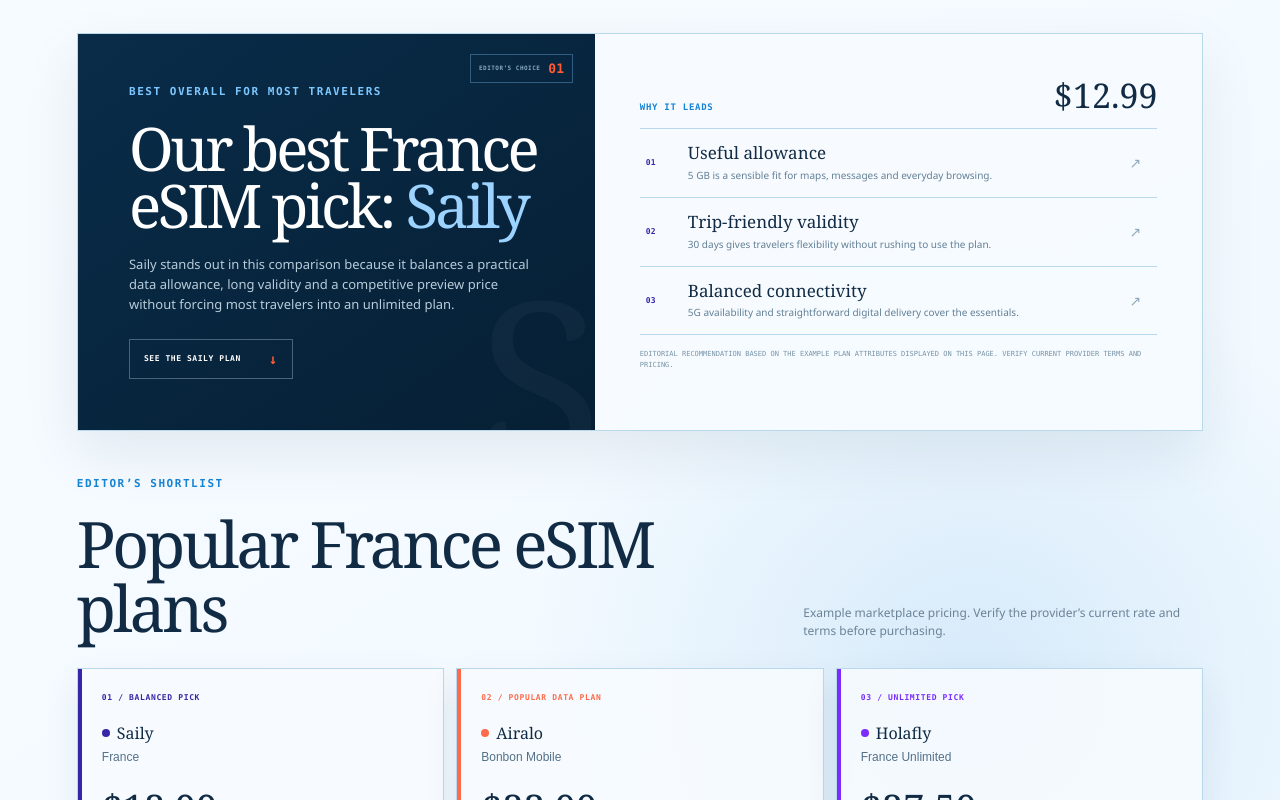
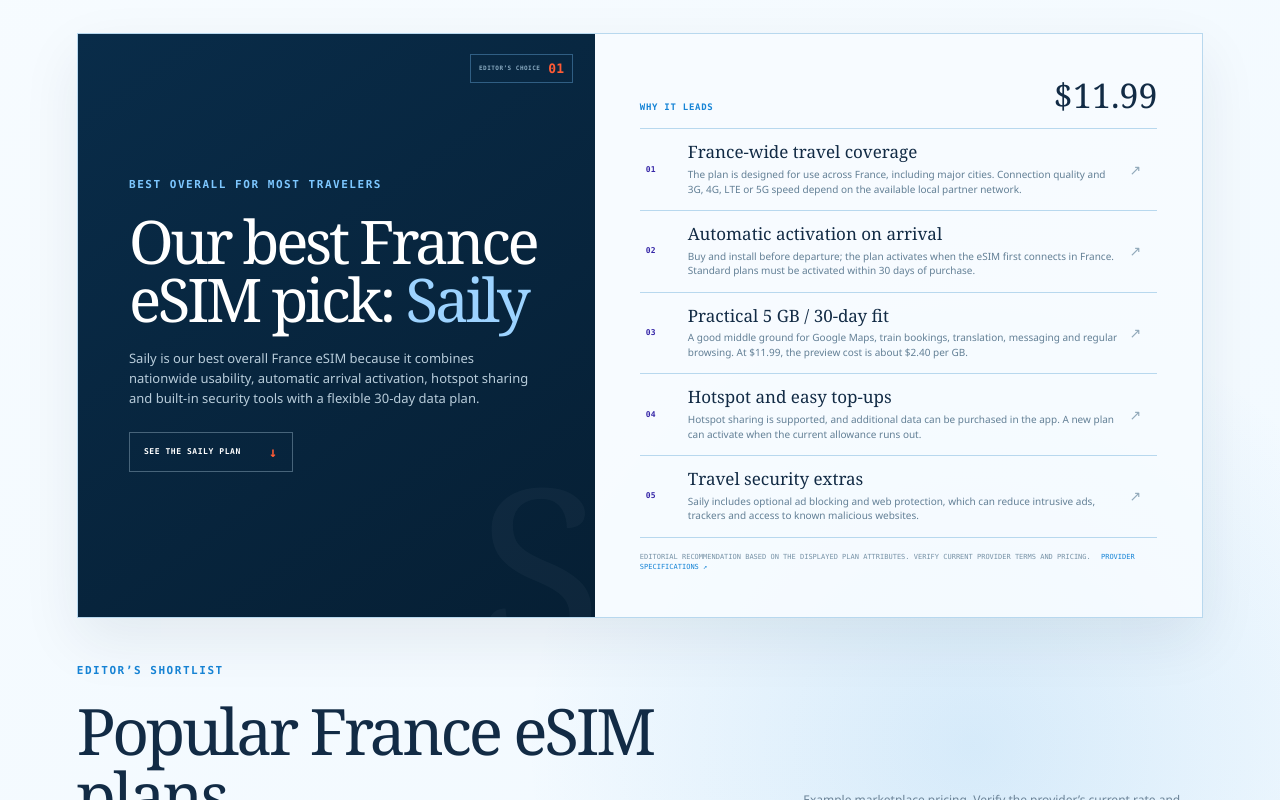
Before and after one commit to KTG1/esimglobal.travel, a Next.js app: page /france in a window 1280 px wide. Shown: the part 700-1500 px from the top of the page. Built offline with nearby package versions, Linux system fonts and the light colour scheme.

Commit message:
Expand France Saily recommendation details

```diff
--- a/app/france/FrancePlans.js
+++ b/app/france/FrancePlans.js
@@ -3,7 +3,7 @@
 import { useMemo, useState } from "react";
 
 export const francePlans = [
-  { brand: "Saily", product: "France", data: 5, dataLabel: "5 GB", days: 30, price: 12.99, network: "5G", color: "#3626a7", note: "Balanced pick" },
+  { brand: "Saily", product: "France", data: 5, dataLabel: "5 GB", days: 30, price: 11.99, network: "3G / 4G / LTE / 5G", color: "#3626a7", note: "Best overall" },
   { brand: "Airalo", product: "Bonbon Mobile", data: 10, dataLabel: "10 GB", days: 30, price: 23, network: "5G", color: "#ff6b4a", note: "Popular data plan" },
   { brand: "Holafly", product: "France Unlimited", data: 999, dataLabel: "Unlimited", days: 7, price: 27.5, network: "5G", color: "#7b2dff", note: "Unlimited pick" },
   { brand: "Nomad", product: "France", data: 10, dataLabel: "10 GB", days: 30, price: 15, network: "5G", color: "#6f5cff", note: "Best price per GB" },
@@ -49,6 +49,21 @@
   const [days, setDays] = useState(0);
   const [price, setPrice] = useState(999);
   const bestPlan = plans.find((plan) => plan.brand === "Saily") || plans[0];
+  const isFrance = country === "France";
+  const bestPickIntro = isFrance
+    ? "Saily is our best overall France eSIM because it combines nationwide usability, automatic arrival activation, hotspot sharing and built-in security tools with a flexible 30-day data plan."
+    : `Saily stands out in this comparison because it balances a practical data allowance, long validity and a competitive preview price without forcing most travelers into an unlimited plan.`;
+  const bestReasons = isFrance ? [
+    { title: "France-wide travel coverage", text: "The plan is designed for use across France, including major cities. Connection quality and 3G, 4G, LTE or 5G speed depend on the available local partner network." },
+    { title: "Automatic activation on arrival", text: "Buy and install before departure; the plan activates when the eSIM first connects in France. Standard plans must be activated within 30 days of purchase." },
+    { title: "Practical 5 GB / 30-day fit", text: "A good middle ground for Google Maps, train bookings, translation, messaging and regular browsing. At $11.99, the preview cost is about $2.40 per GB." },
+    { title: "Hotspot and easy top-ups", text: "Hotspot sharing is supported, and additional data can be purchased in the app. A new plan can activate when the current allowance runs out." },
+    { title: "Travel security extras", text: "Saily includes optional ad blocking and web protection, which can reduce intrusive ads, trackers and access to known malicious websites." },
+  ] : [
+    { title: "Useful allowance", text: `${bestPlan.dataLabel} is a sensible fit for maps, messages and everyday browsing.` },
+    { title: "Trip-friendly validity", text: `${bestPlan.days} days gives travelers flexibility without rushing to use the plan.` },
+    { title: "Balanced connectivity", text: `${bestPlan.network} availability and straightforward digital delivery cover the essentials.` },
+  ];
 
   const filteredPlans = useMemo(() => plans.filter((plan) => plan.data >= data && plan.days >= days && plan.price <= price), [data, days, price]);
 
@@ -59,15 +74,13 @@
           <div className="bestPickSeal"><span>EDITOR’S CHOICE</span><b>01</b></div>
           <p className="eyebrow">BEST OVERALL FOR MOST TRAVELERS</p>
           <h2 id="best-pick-title">Our best {country} eSIM pick: <em>Saily</em></h2>
-          <p>Saily stands out in this comparison because it balances a practical data allowance, long validity and a competitive preview price without forcing most travelers into an unlimited plan.</p>
+          <p>{bestPickIntro}</p>
           <a href="#plans">See the Saily plan <span aria-hidden="true">↓</span></a>
         </div>
         <div className="bestPickReasons">
           <header><span>Why it leads</span><strong>${bestPlan.price.toFixed(2)}</strong></header>
-          <article><span>01</span><div><h3>Useful allowance</h3><p>{bestPlan.dataLabel} is a sensible fit for maps, messages and everyday browsing.</p></div><i aria-hidden="true">↗</i></article>
-          <article><span>02</span><div><h3>Trip-friendly validity</h3><p>{bestPlan.days} days gives travelers flexibility without rushing to use the plan.</p></div><i aria-hidden="true">↗</i></article>
-          <article><span>03</span><div><h3>Balanced connectivity</h3><p>{bestPlan.network} availability and straightforward digital delivery cover the essentials.</p></div><i aria-hidden="true">↗</i></article>
-          <small>Editorial recommendation based on the example plan attributes displayed on this page. Verify current provider terms and pricing.</small>
+          {bestReasons.map((reason, index) => <article key={reason.title}><span>{String(index + 1).padStart(2, "0")}</span><div><h3>{reason.title}</h3><p>{reason.text}</p></div><i aria-hidden="true">↗</i></article>)}
+          <small>Editorial recommendation based on the displayed plan attributes. Verify current provider terms and pricing. {isFrance && <a href="https://saily.com/esim-france/" target="_blank" rel="noreferrer">Provider specifications ↗</a>}</small>
         </div>
       </section>
       <section className="featuredFrancePlans" aria-labelledby="featured-title">
--- a/app/globals.css
+++ b/app/globals.css
@@ -287,7 +287,7 @@
 .bestPickSeal { position: absolute; top: 20px; right: 22px; display: grid; grid-template-columns: auto auto; align-items: center; gap: 8px; padding: 7px 8px; border: 1px solid rgba(125,199,255,.35); }.bestPickSeal span { color: #88a9c0; font: 700 6px/1 "SFMono-Regular", Consolas, monospace; letter-spacing: .08em; }.bestPickSeal b { color: var(--signal); font: 700 13px/1 "SFMono-Regular", Consolas, monospace; }
 .bestPickLead .eyebrow { color: #7dc7ff; }.bestPickLead h2 { position: relative; max-width: 600px; margin: 0; color: white; font: 400 clamp(38px, 4.7vw, 63px)/.95 Georgia, serif; letter-spacing: -.055em; }.bestPickLead h2 em { color: #9dd3ff; font-style: normal; }.bestPickLead > p:not(.eyebrow) { position: relative; max-width: 590px; margin: 20px 0 0; color: #b8ccda; font-size: 13px; line-height: 1.55; }.bestPickLead > a { position: relative; display: flex; align-items: center; justify-content: space-between; gap: 28px; margin-top: 24px; padding: 12px 14px; border: 1px solid #47647a; color: white; font: 700 8px/1 "SFMono-Regular", Consolas, monospace; letter-spacing: .07em; text-decoration: none; text-transform: uppercase; transition: background .18s ease, border-color .18s ease; }.bestPickLead > a span { color: var(--signal); font-size: 14px; transition: transform .18s ease; }.bestPickLead > a:hover { border-color: #7dc7ff; background: #103d60; }.bestPickLead > a:hover span { transform: translateY(3px); }
 .bestPickReasons { padding: clamp(26px, 3.5vw, 46px); }.bestPickReasons > header { display: flex; align-items: end; justify-content: space-between; gap: 20px; padding-bottom: 16px; border-bottom: 1px solid var(--line); }.bestPickReasons > header span { color: var(--ocean); font: 700 9px/1 "SFMono-Regular", Consolas, monospace; letter-spacing: .08em; text-transform: uppercase; }.bestPickReasons > header strong { color: var(--ink); font: 400 34px/1 Georgia, serif; }
-.bestPickReasons article { display: grid; grid-template-columns: 30px 1fr 22px; align-items: center; gap: 12px; padding: 15px 6px; border-bottom: 1px solid var(--line); transition: padding .18s ease, background .18s ease; }.bestPickReasons article:hover { margin-inline: -10px; padding-inline: 16px; background: white; }.bestPickReasons article > span { color: var(--plan-color); font: 700 8px/1 "SFMono-Regular", Consolas, monospace; }.bestPickReasons h3 { margin: 0; color: var(--ink); font: 500 17px/1.1 Georgia, serif; }.bestPickReasons article p { margin: 5px 0 0; color: #627f95; font-size: 10px; line-height: 1.4; }.bestPickReasons article i { color: #91a9ba; font: normal 14px/1 sans-serif; transition: color .18s ease, transform .18s ease; }.bestPickReasons article:hover i { color: var(--signal); transform: translate(3px,-3px); }.bestPickReasons > small { display: block; margin-top: 14px; color: #7893a7; font: 500 7px/1.45 "SFMono-Regular", Consolas, monospace; text-transform: uppercase; }
+.bestPickReasons article { display: grid; grid-template-columns: 30px 1fr 22px; align-items: center; gap: 12px; padding: 14px 6px; border-bottom: 1px solid var(--line); transition: padding .18s ease, background .18s ease; }.bestPickReasons article:hover { margin-inline: -10px; padding-inline: 16px; background: white; }.bestPickReasons article > span { color: var(--plan-color); font: 700 8px/1 "SFMono-Regular", Consolas, monospace; }.bestPickReasons h3 { margin: 0; color: var(--ink); font: 500 17px/1.1 Georgia, serif; }.bestPickReasons article p { max-width: 650px; margin: 5px 0 0; color: #627f95; font-size: 10px; line-height: 1.45; }.bestPickReasons article i { color: #91a9ba; font: normal 14px/1 sans-serif; transition: color .18s ease, transform .18s ease; }.bestPickReasons article:hover i { color: var(--signal); transform: translate(3px,-3px); }.bestPickReasons > small { display: block; margin-top: 14px; color: #7893a7; font: 500 7px/1.45 "SFMono-Regular", Consolas, monospace; text-transform: uppercase; }.bestPickReasons > small a { margin-left: 6px; color: var(--ocean); text-decoration: none; }.bestPickReasons > small a:hover { color: var(--signal); }
 .featuredFrancePlans > header, .francePlanExplorer > header { display: flex; align-items: end; justify-content: space-between; gap: 30px; margin-bottom: 28px; }
 .featuredFrancePlans h2, .francePlanExplorer h2, .franceEssentials h2 { margin: 0; font: 400 clamp(38px, 5vw, 66px)/1 Georgia, serif; letter-spacing: -.05em; }
 .featuredFrancePlans > header > p { max-width: 400px; margin: 0; color: #6b8397; font-size: 12px; line-height: 1.5; }
```
